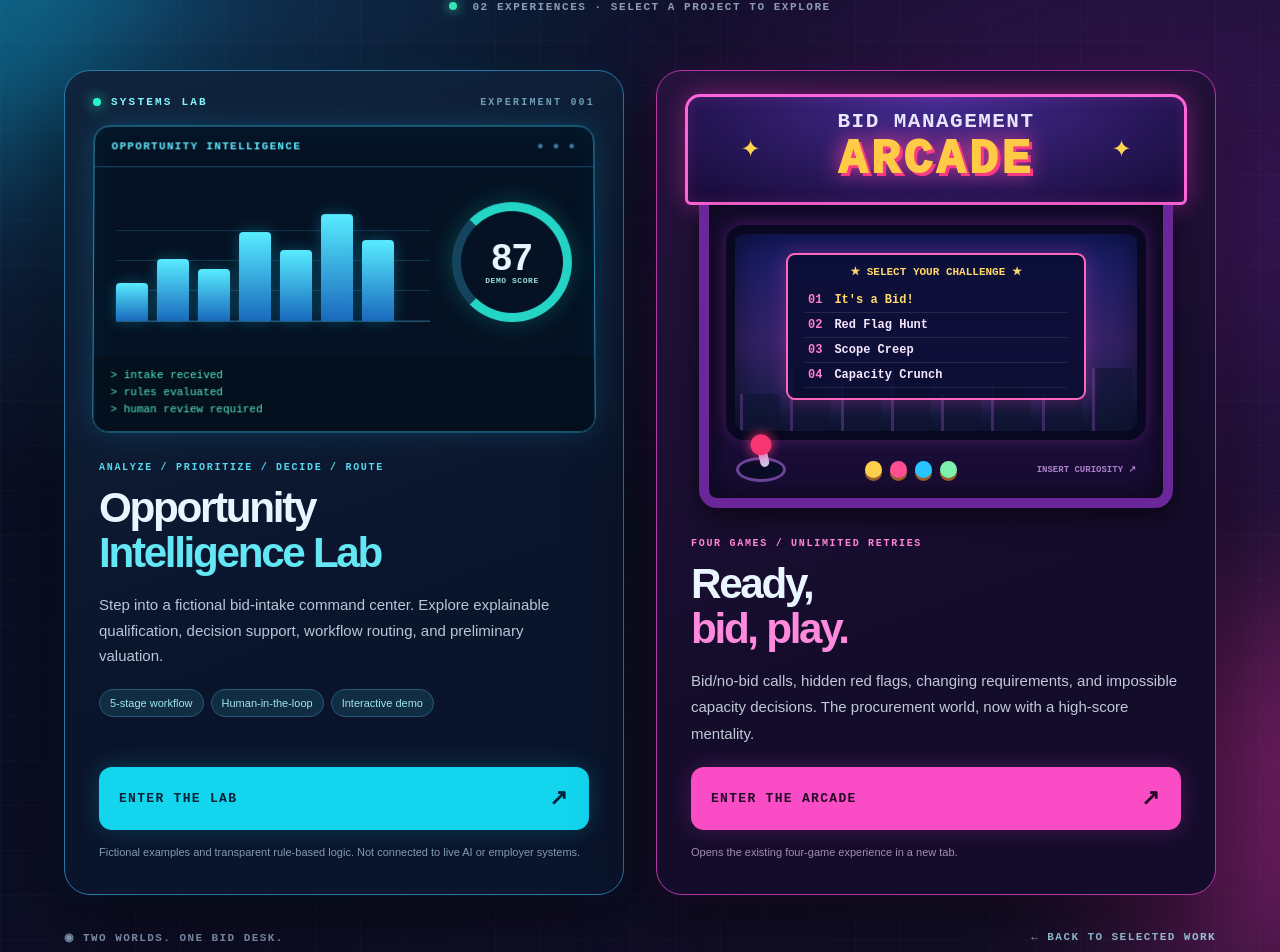
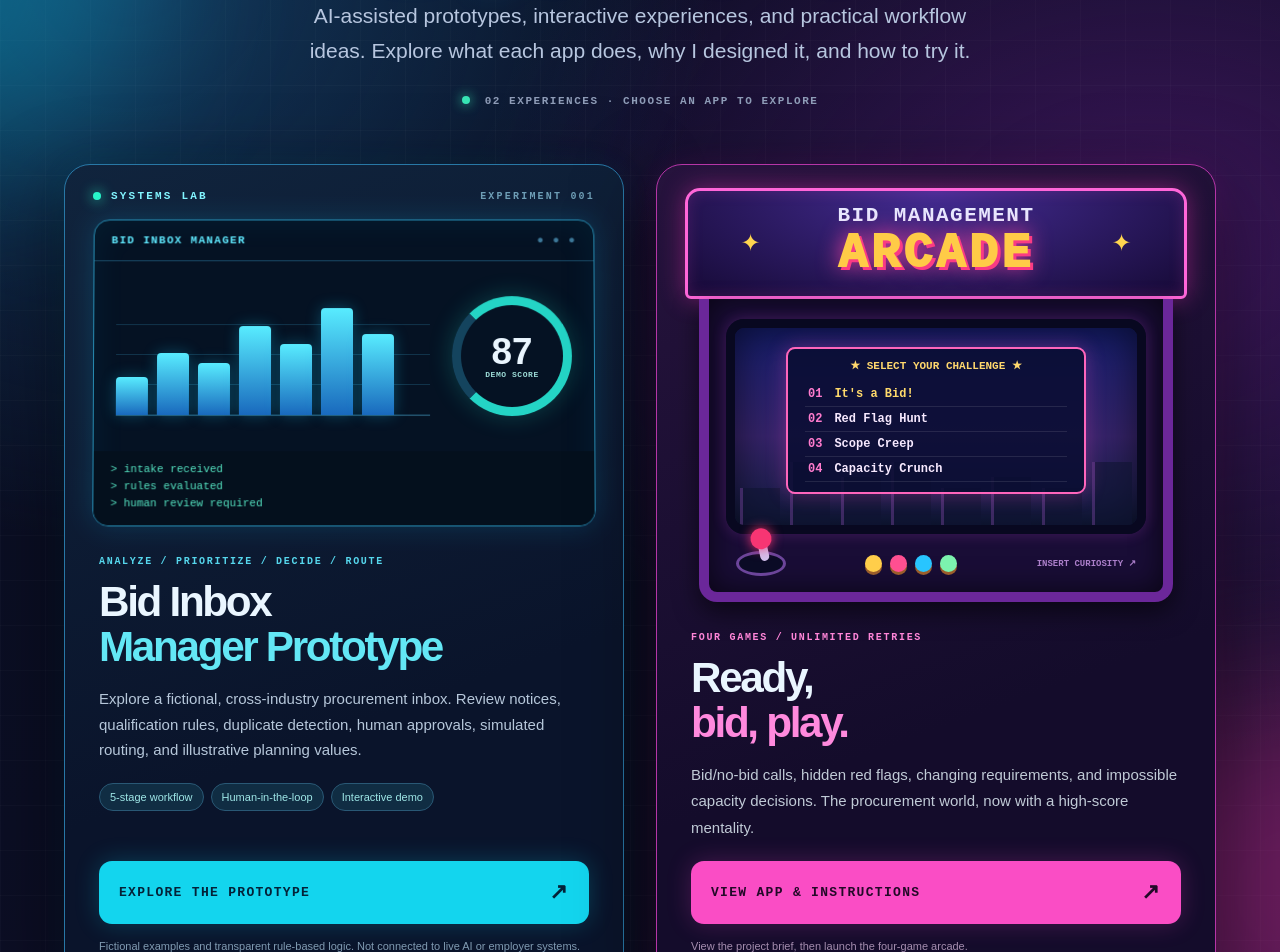
Before and after one commit to michaelngo5x/michael-ngo-portfolio, a Next.js app: page /projects in a window 1280 px wide. Shown: the part 396-1348 px from the top of the page. Built offline with nearby package versions, Linux system fonts and the light colour scheme.

Commit message:
Refresh AI apps portfolio navigation and experience cards

```diff
--- a/app/projects/page.tsx
+++ b/app/projects/page.tsx
@@ -11,15 +11,15 @@ export default function ProjectsPage() {
         <div className="world-orb orb-two" aria-hidden="true" />
         <div className="projects-intro">
           <span className="projects-kicker">MICHAEL NGO / INTERACTIVE WORKSPACE</span>
-          <h1 id="projects-heading"><span aria-hidden="true">▱</span> Projects<span className="blink">_</span></h1>
-          <p>Experiments, simulations, and playful ideas at the intersection of procurement, data, and creativity.</p>
-          <span className="projects-status"><i /> 02 EXPERIENCES · SELECT A PROJECT TO EXPLORE</span>
+          <h1 id="projects-heading"><span aria-hidden="true">▱</span> AI-Built Apps &amp; Experiments<span className="blink">_</span></h1>
+          <p>AI-assisted prototypes, interactive experiences, and practical workflow ideas. Explore what each app does, why I designed it, and how to try it.</p>
+          <span className="projects-status"><i /> 02 EXPERIENCES · CHOOSE AN APP TO EXPLORE</span>
         </div>
         <div className="experience-grid">
           <article className="experience-card lab-card">
             <div className="lab-heading"><span className="mini-led" /> SYSTEMS LAB <span className="lab-number">EXPERIMENT 001</span></div>
             <div className="lab-screen">
-              <div className="lab-screen-top"><span>OPPORTUNITY INTELLIGENCE</span><span>● ● ●</span></div>
+              <div className="lab-screen-top"><span>BID INBOX MANAGER</span><span>● ● ●</span></div>
               <div className="lab-data">
                 <div className="lab-chart" aria-hidden="true">
                   <span style={{height:"32%"}} /><span style={{height:"52%"}} /><span style={{height:"44%"}} /><span style={{height:"75%"}} /><span style={{height:"60%"}} /><span style={{height:"90%"}} /><span style={{height:"68%"}} />
@@ -30,10 +30,10 @@ export default function ProjectsPage() {
             </div>
             <div className="experience-copy">
               <div className="experience-eyebrow">ANALYZE / PRIORITIZE / DECIDE / ROUTE</div>
-              <h2>Opportunity<br /><em>Intelligence Lab</em></h2>
-              <p>Step into a fictional bid-intake command center. Explore explainable qualification, decision support, workflow routing, and preliminary valuation.</p>
+              <h2>Bid Inbox<br /><em>Manager Prototype</em></h2>
+              <p>Explore a fictional, cross-industry procurement inbox. Review notices, qualification rules, duplicate detection, human approvals, simulated routing, and illustrative planning values.</p>
               <div className="project-chips"><span>5-stage workflow</span><span>Human-in-the-loop</span><span>Interactive demo</span></div>
-              <a className="experience-action lab-action" href="/projects/opportunity-intelligence">ENTER THE LAB <span aria-hidden="true">↗</span></a>
+              <a className="experience-action lab-action" href="/projects/opportunity-intelligence">EXPLORE THE PROTOTYPE <span aria-hidden="true">↗</span></a>
               <small>Fictional examples and transparent rule-based logic. Not connected to live AI or employer systems.</small>
             </div>
           </article>
@@ -50,12 +50,12 @@ export default function ProjectsPage() {
               <div className="experience-eyebrow">FOUR GAMES / UNLIMITED RETRIES</div>
               <h2>Ready,<br /><em>bid, play.</em></h2>
               <p>Bid/no-bid calls, hidden red flags, changing requirements, and impossible capacity decisions. The procurement world, now with a high-score mentality.</p>
-              <a className="experience-action arcade-action" href="https://bid-desk-arcade.michaelngo5x.chatgpt.site" target="_blank" rel="noopener noreferrer">ENTER THE ARCADE <span aria-hidden="true">↗</span></a>
-              <small>Opens the existing four-game experience in a new tab.</small>
+              <a className="experience-action arcade-action" href="/projects/arcade">VIEW APP &amp; INSTRUCTIONS <span aria-hidden="true">↗</span></a>
+              <small>View the project brief, then launch the four-game arcade.</small>
             </div>
           </article>
         </div>
-        <div className="projects-outro"><span>◉ TWO WORLDS. ONE BID DESK.</span><a href="/#work">← BACK TO SELECTED WORK</a></div>
+        <div className="projects-outro"><span>◉ TWO EXPERIENCES. ONE CREATIVE WORKSPACE.</span><a href="/#work">← BACK TO SELECTED WORK</a></div>
       </section>
       <style>{`
         .projects-page{background:#080d1d;color:#eaf6ff;min-height:100vh}.projects-page .site-header{position:relative;z-index:5;background:#0c1325;color:#f1f6ff;border-bottom:1px solid #27304b}.projects-page .site-header a{color:inherit}
```
